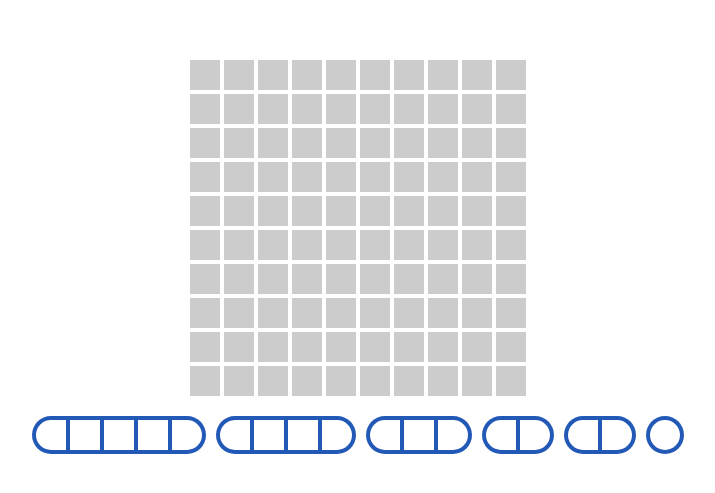
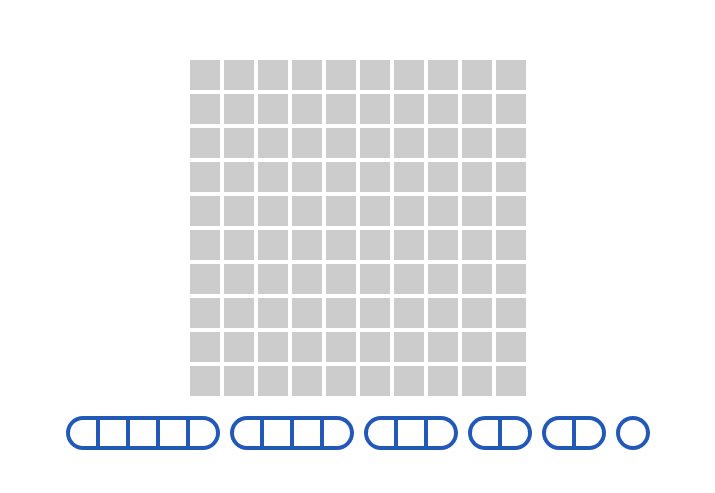
Before and after one commit to JamieYau/battleships, a website built with Vite: page index.html in a window 1280 px wide. Both pictures are taken after typing "Sample" into the empty fields and a click on the button "Start Game". Shown: the part 39-532 px from the top of the page, without its empty margins (282-997 px from the left). Built offline with nearby package versions, Linux system fonts and the light colour scheme.

Commit message:
Adjust the size of ships

```diff
--- a/src/assets/style.css
+++ b/src/assets/style.css
@@ -142,8 +142,8 @@ button:focus-visible {
 
 /* Style for individual ship segments */
 .ship-segment {
-  height: var(--cell-size);
-  width: var(--cell-size);
+  height: calc(var(--cell-size) - var(--cell-gap));
+  width: calc(var(--cell-size) - var(--cell-gap));
   background-color: #fff;
 
   /* Add a border radius to the first and last segment */
```
